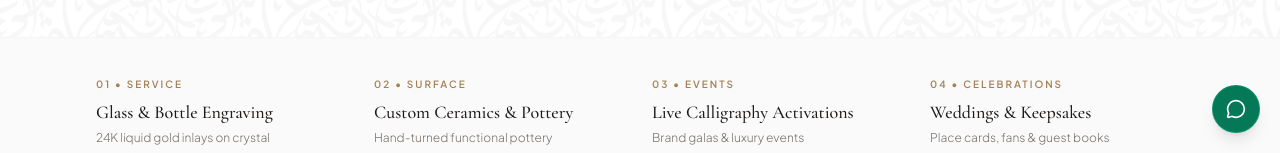
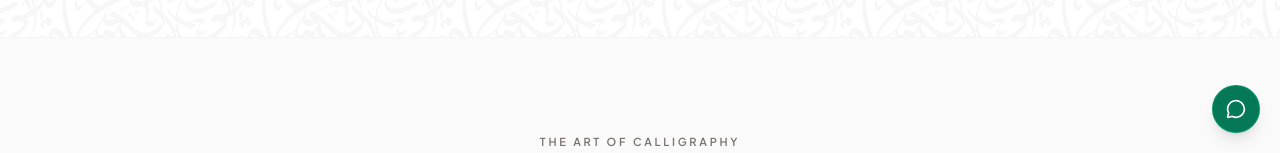
Before and after one commit to ajmal-mubarak/ruwaa, a React (Vite) app: page / in a window 1280 px wide. Shown: the part 647-800 px from the top of the page. Built offline with nearby package versions, Linux system fonts and the light colour scheme; a web font is replaced by a local one.

Commit message:
refactor: remove 4-feature strip section below hero

```diff
--- a/src/pages/HomePage.jsx
+++ b/src/pages/HomePage.jsx
@@ -15,37 +15,6 @@ export default function HomePage({ onOpenBooking }) {
 
       {/* 1. Hero Section (Fits 100% within initial screen viewport) */}
       <Hero onOpenBooking={onOpenBooking} />
-
-      {/* 4 Feature Strip (Clean dedicated bar below Hero) */}
-      <section className="bg-[#FAFAFA] border-b border-stone-200/80 py-6 sm:py-8">
-        <div className="max-w-6xl mx-auto px-4 sm:px-6 lg:px-8 grid grid-cols-2 md:grid-cols-4 gap-6 text-left">
-
-          <div className="space-y-1">
-            <span className="text-[10px] uppercase tracking-[0.2em] text-[#A38257] font-semibold">01 &bull; Service</span>
-            <h4 className="font-serif text-base sm:text-lg text-stone-900 font-medium">Glass &amp; Bottle Engraving</h4>
-            <p className="text-xs text-stone-500 font-light">24K liquid gold inlays on crystal</p>
-          </div>
-
-          <div className="space-y-1">
-            <span className="text-[10px] uppercase tracking-[0.2em] text-[#A38257] font-semibold">02 &bull; Surface</span>
-            <h4 className="font-serif text-base sm:text-lg text-stone-900 font-medium">Custom Ceramics &amp; Pottery</h4>
-            <p className="text-xs text-stone-500 font-light">Hand-turned functional pottery</p>
-          </div>
-
-          <div className="space-y-1">
-            <span className="text-[10px] uppercase tracking-[0.2em] text-[#A38257] font-semibold">03 &bull; Events</span>
-            <h4 className="font-serif text-base sm:text-lg text-stone-900 font-medium">Live Calligraphy Activations</h4>
-            <p className="text-xs text-stone-500 font-light">Brand galas &amp; luxury events</p>
-          </div>
-
-          <div className="space-y-1">
-            <span className="text-[10px] uppercase tracking-[0.2em] text-[#A38257] font-semibold">04 &bull; Celebrations</span>
-            <h4 className="font-serif text-base sm:text-lg text-stone-900 font-medium">Weddings &amp; Keepsakes</h4>
-            <p className="text-xs text-stone-500 font-light">Place cards, fans &amp; guest books</p>
-          </div>
-
-        </div>
-      </section>
 
       {/* 2. Introduction Section (Elegance In Every Letter) */}
       <Introduction />
```
